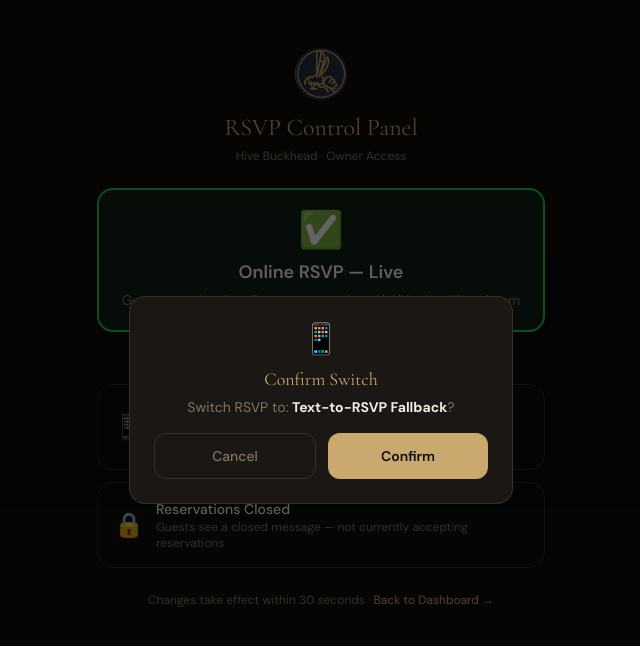
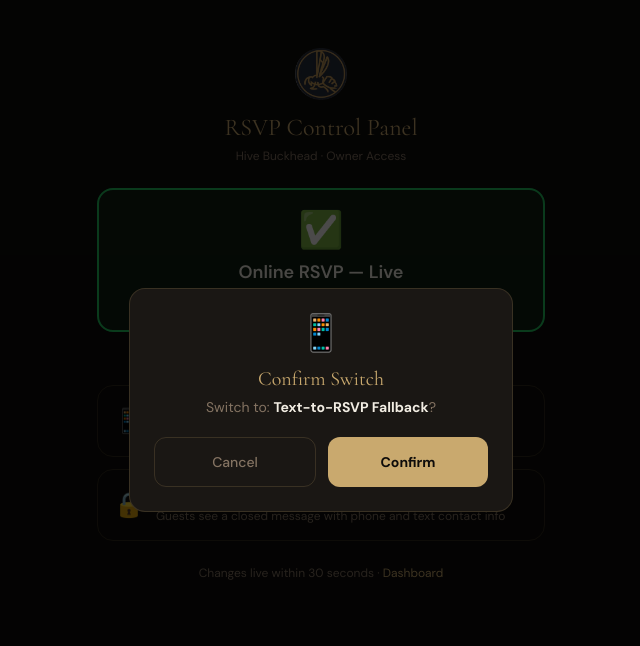
Before and after one commit to c3jumpw/hive-buckhead, a Next.js app: page /control in a window 1280 px wide. Both pictures are taken after a click on the button 640 px from the left and 427 px from the top of the page. Shown: the top 646 px of the page, without its empty margins (319-959 px from the left). Built offline with nearby package versions, Linux system fonts and the light colour scheme; no server answers; the database is empty.

Commit message:
fix: /control page — clean no-auth implementation, proper error display

```diff
--- a/src/app/control/page.tsx
+++ b/src/app/control/page.tsx
@@ -9,27 +9,25 @@
   {
     value: "online",
     label: "Online RSVP — Live",
-    description: "Guests can book online at reservations.thehivebuckhead.com",
-    emoji: "✅",
+    description: "Guests book online at reservations.thehivebuckhead.com",
+    emoji: "\u2705",
     color: "border-green-500 bg-green-500/10",
   },
   {
     value: "fallback",
     label: "Text-to-RSVP Fallback",
-    description: "Guests are redirected to the text-to-RSVP page at pages.hivebuckhead.com",
-    emoji: "📱",
+    description: "Guests are redirected to the text-to-RSVP page",
+    emoji: "\ud83d\udcf1",
     color: "border-amber-500 bg-amber-500/10",
   },
   {
     value: "closed",
     label: "Reservations Closed",
-    description: "Guests see a closed message — not currently accepting reservations",
-    emoji: "🔒",
+    description: "Guests see a closed message with phone and text contact info",
+    emoji: "\ud83d\udd12",
     color: "border-red-500 bg-red-500/10",
   },
 ]
-
-const SECRET = process.env.NEXT_PUBLIC_KILL_SWITCH_SECRET ?? ""
 
 export default function ControlPage() {
   const [mode, setMode] = useState<RsvpMode>("online")
@@ -42,10 +40,7 @@
   useEffect(() => {
     fetch("/api/kill-switch")
       .then(r => r.json())
-      .then(d => {
-        setMode(d.data?.rsvpMode ?? "online")
-        setLoading(false)
-      })
+      .then(d => { setMode(d.data?.rsvpMode ?? "online"); setLoading(false) })
       .catch(() => setLoading(false))
   }, [])
 
@@ -54,19 +49,14 @@
     try {
       const res = await fetch("/api/kill-switch", {
         method: "PATCH",
-        headers: {
-          "Content-Type": "application/json",
-          ...(SECRET ? { "x-kill-switch-secret": SECRET } : {}),
-        },
+        headers: { "Content-Type": "application/json" },
         body: JSON.stringify({ rsvpMode: newMode }),
       })
-      if (!res.ok) {
-        const body = await res.json().catch(() => ({}))
-        throw new Error(body.error ?? `HTTP ${res.status}`)
-      }
+      const data = await res.json()
+      if (!res.ok) throw new Error(data.error ?? `Server error ${res.status}`)
       setMode(newMode)
       setSaved(true)
-      setTimeout(() => setSaved(false), 3000)
+      setTimeout(() => setSaved(false), 4000)
     } catch (err) {
       setError(err instanceof Error ? err.message : "Failed to save. Try again.")
     } finally {
@@ -87,7 +77,6 @@
   return (
     <div className="min-h-screen bg-hive-bg p-4 flex flex-col items-center">
       <div className="w-full max-w-md pt-8 space-y-6">
-        {/* Header */}
         <div className="text-center">
           {/* eslint-disable-next-line @next/next/no-img-element */}
           <img src="/branding/icon.png" alt="Hive Buckhead" width={52} height={52} className="mx-auto mb-3" />
@@ -95,30 +84,32 @@
           <p className="text-xs text-muted-foreground mt-1">Hive Buckhead · Owner Access</p>
         </div>
 
-        {/* Current status */}
         <div className={`border-2 rounded-2xl p-5 text-center ${currentMode.color}`}>
           <div className="text-4xl mb-2">{currentMode.emoji}</div>
           <div className="font-semibold text-lg">{currentMode.label}</div>
           <div className="text-sm text-muted-foreground mt-1">{currentMode.description}</div>
-          {saved && <div className="text-green-400 text-sm mt-2 font-medium">✓ Saved and live</div>}
-          {error && <div className="text-red-400 text-sm mt-2">{error}</div>}
+          {saved && (
+            <div className="text-green-400 text-sm mt-3 font-medium">
+              Saved — live within 30 seconds
+            </div>
+          )}
+          {error && <div className="text-red-400 text-sm mt-3 font-medium">{error}</div>}
         </div>
 
-        {/* Mode selector */}
         <div className="space-y-3">
-          <p className="text-xs text-muted-foreground text-center uppercase tracking-wider">Switch To</p>
+          <p className="text-[11px] text-muted-foreground text-center uppercase tracking-widest">Switch To</p>
           {MODES.filter(m => m.value !== mode).map(m => (
             <button
               key={m.value}
               onClick={() => setConfirming(m.value)}
               disabled={saving}
-              className="w-full border border-border rounded-2xl p-4 text-left hover:border-gold-500/50 hover:bg-gold-500/5 transition-all active:scale-[0.98]"
+              className="w-full border border-border rounded-2xl p-4 text-left hover:border-gold-500/50 hover:bg-gold-500/5 transition-all active:scale-[0.98] disabled:opacity-50"
             >
               <div className="flex items-center gap-3">
                 <span className="text-2xl">{m.emoji}</span>
                 <div>
                   <div className="font-medium text-sm">{m.label}</div>
-                  <div className="text-xs text-muted-foreground">{m.description}</div>
+                  <div className="text-xs text-muted-foreground mt-0.5">{m.description}</div>
                 </div>
               </div>
             </button>
@@ -126,35 +117,37 @@
         </div>
 
         <p className="text-center text-xs text-muted-foreground pb-6">
-          Changes take effect within 30 seconds ·{" "}
-          <a href="/reservations" className="text-gold-500 hover:underline">Back to Dashboard →</a>
+          Changes live within 30 seconds
+          {" · "}
+          <a href="/reservations" className="text-gold-500 hover:underline">Dashboard</a>
         </p>
       </div>
 
-      {/* Confirmation dialog */}
       {confirming && (
-        <div className="fixed inset-0 bg-black/60 flex items-end sm:items-center justify-center p-4 z-50">
+        <div className="fixed inset-0 bg-black/70 flex items-end sm:items-center justify-center p-4 z-50">
           <div className="bg-hive-surface border border-border rounded-2xl p-6 w-full max-w-sm">
-            <div className="text-center mb-4">
-              <div className="text-3xl mb-2">{MODES.find(m => m.value === confirming)?.emoji}</div>
-              <h2 className="font-serif text-lg text-gold-500">Confirm Switch</h2>
-              <p className="text-sm text-muted-foreground mt-1">
-                Switch RSVP to: <strong className="text-foreground">{MODES.find(m => m.value === confirming)?.label}</strong>?
+            <div className="text-center mb-5">
+              <div className="text-4xl mb-3">{MODES.find(m => m.value === confirming)?.emoji}</div>
+              <h2 className="font-serif text-xl text-gold-500 mb-1">Confirm Switch</h2>
+              <p className="text-sm text-muted-foreground">
+                Switch to:{" "}
+                <strong className="text-foreground">{MODES.find(m => m.value === confirming)?.label}</strong>?
               </p>
             </div>
             <div className="flex gap-3">
               <button
                 onClick={() => setConfirming(null)}
-                className="flex-1 border border-border rounded-xl py-3 text-sm font-medium text-muted-foreground hover:bg-white/5 transition-colors"
+                disabled={saving}
+                className="flex-1 border border-border rounded-xl py-3.5 text-sm font-medium text-muted-foreground hover:bg-white/5 transition-colors"
               >
                 Cancel
               </button>
               <button
                 onClick={() => applyMode(confirming)}
                 disabled={saving}
-                className="flex-1 bg-gold-500 hover:bg-gold-600 text-hive-bg rounded-xl py-3 text-sm font-semibold transition-colors disabled:opacity-60"
+                className="flex-1 bg-gold-500 hover:bg-gold-600 text-hive-bg rounded-xl py-3.5 text-sm font-bold transition-colors disabled:opacity-60 flex items-center justify-center gap-2"
               >
-                {saving ? "Saving..." : "Confirm"}
+                {saving ? <><Loader2 size={14} className="animate-spin" />Saving...</> : "Confirm"}
               </button>
             </div>
           </div>
```
